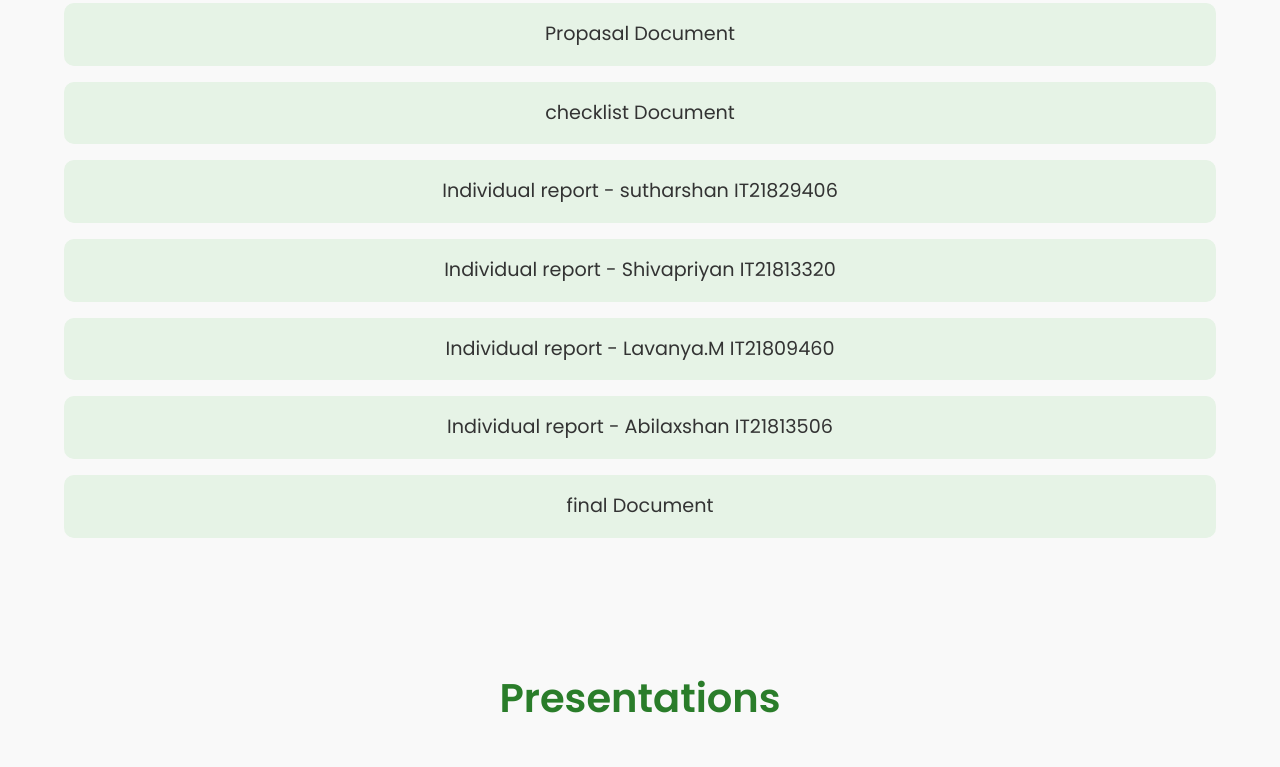
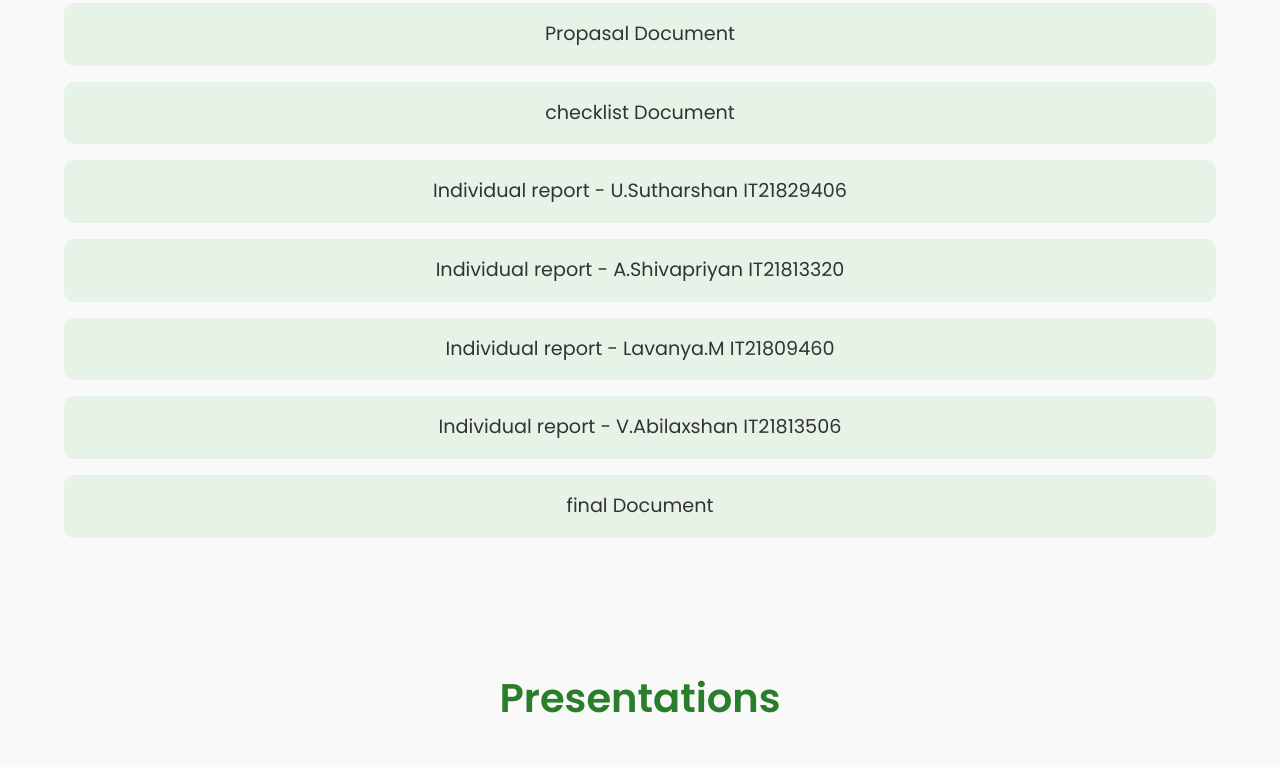
Before and after one commit to abilaxshan/agridoc, a plain HTML site: page index.html in a window 1280 px wide. Shown: the part 3630-4397 px from the top of the page. Drawn offline with Linux system fonts and the light colour scheme.

Commit message:
Brief, descriptive message about the changes

```diff
--- a/index.html
+++ b/index.html
@@ -151,10 +151,10 @@
         <div class="document-item" data-doc="documents/project-proposal.pdf">Project charter</div>
         <div class="document-item" data-doc="documents/progress-presentation-1.pdf">Propasal Document</div>
         <div class="document-item" data-doc="documents/progress-presentation-2.pdf">checklist Document</div>
-        <div class="document-item" data-doc="documents/IT21829406 Final Report.pdf">Individual report - sutharshan IT21829406</div>
-        <div class="document-item" data-doc="documents/IT21813320_Shivaphiriyan.A_Final Report.pdf">Individual report - Shivapriyan IT21813320</div>
+        <div class="document-item" data-doc="documents/IT21829406 Final Report.pdf">Individual report - U.Sutharshan IT21829406</div>
+        <div class="document-item" data-doc="documents/IT21813320_Shivaphiriyan.A_Final Report.pdf">Individual report - A.Shivapriyan IT21813320</div>
         <div class="document-item" data-doc="documents/IT21809460_Lavanya.M_Final report.pdf">Individual report - Lavanya.M IT21809460</div>
-        <div class="document-item" data-doc="documents/IT21819506_V.Abilaxshan_Finalreport.pdf">Individual report - Abilaxshan IT21813506</div>
+        <div class="document-item" data-doc="documents/IT21819506_V.Abilaxshan_Finalreport.pdf">Individual report - V.Abilaxshan IT21813506</div>
         <div class="document-item" data-doc="documents/Research Project Final Group Report.pdf">final Document</div>
       </div>
     </div>
@@ -195,7 +195,7 @@
         <div class="member-img">
           <img src="images/member1.jpg" alt="Member 1">
         </div>
-        <h3>John Doe</h3>
+        <h3>Sanjeevi chandrasiri</h3>
         <p>Lead Agronomist</p>
         <div class="social-links">
           <a href="#"><i class="fab fa-linkedin"></i></a>
@@ -208,7 +208,7 @@
         <div class="member-img">
           <img src="images/member2.jpg" alt="Member 2">
         </div>
-        <h3>Jane Smith</h3>
+        <h3>Karthiga mam</h3>
         <p>AI Specialist</p>
         <div class="social-links">
           <a href="#"><i class="fab fa-linkedin"></i></a>
```
